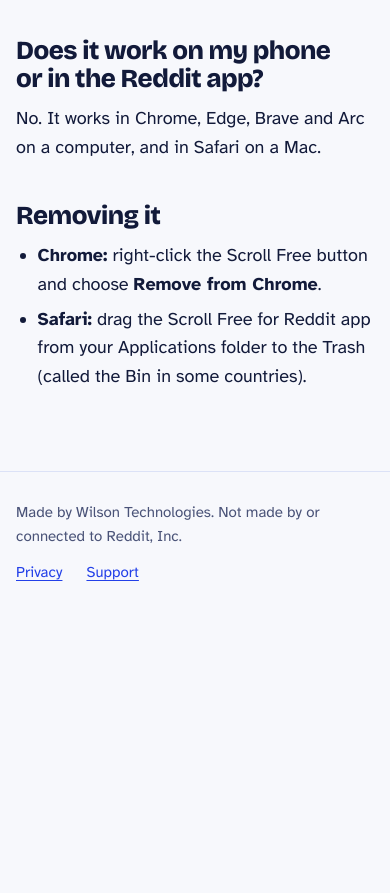
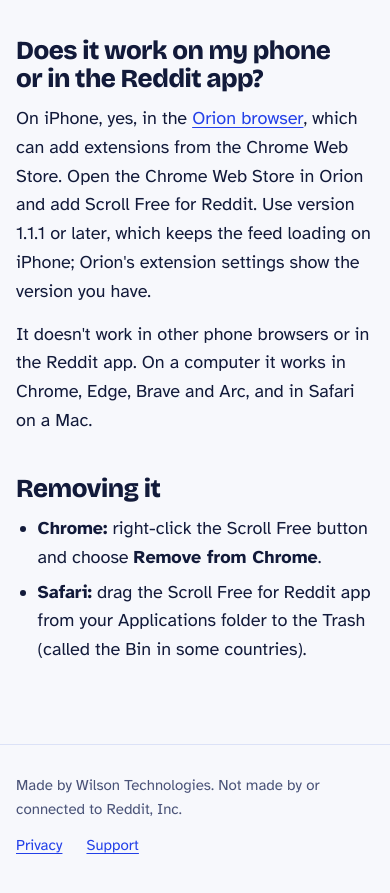
Before and after one commit to Sean-R-Wilson/scroll-free-for-reddit, a browser extension: page docs/support.html in a window 390 px wide. Shown: the part 969-1862 px from the top of the page. Before the commit the page ends 1593 px from the top, so only its background shows below. Drawn offline with nearby package versions, Linux system fonts and the light colour scheme.

Commit message:
Say on the support page that it works in Orion on iPhone
The phone answer said no phone was supported. Orion on iPhone installs the
extension from the Chrome Web Store, and 1.1.1 keeps its feeds loading, so
the answer now points phone readers to Orion and that version. The note in
PUBLISHING.md that held this change until store approval is removed, since
the owner chose to publish it now.

```diff
--- a/docs/support.html
+++ b/docs/support.html
@@ -33,7 +33,8 @@
     <p>Reload the page and scroll again. If it still stops, Reddit may have changed how its feed loads. <a href="https://github.com/Sean-R-Wilson/scroll-free-for-reddit/issues/new/choose">Let us know</a>, with the address of the page.</p>
 
     <h2>Does it work on my phone or in the Reddit app?</h2>
-    <p>No. It works in Chrome, Edge, Brave and Arc on a computer, and in Safari on a Mac.</p>
+    <p>On iPhone, yes, in the <a href="https://apps.apple.com/app/orion-browser-by-kagi/id1484498200">Orion browser</a>, which can add extensions from the Chrome Web Store. Open the Chrome Web Store in Orion and add Scroll Free for Reddit. Use version 1.1.1 or later, which keeps the feed loading on iPhone; Orion's extension settings show the version you have.</p>
+    <p>It doesn't work in other phone browsers or in the Reddit app. On a computer it works in Chrome, Edge, Brave and Arc, and in Safari on a Mac.</p>
 
     <h2>Removing it</h2>
     <ul>
```
Also changed, not shown: PUBLISHING.md (+0 -2 lines).
